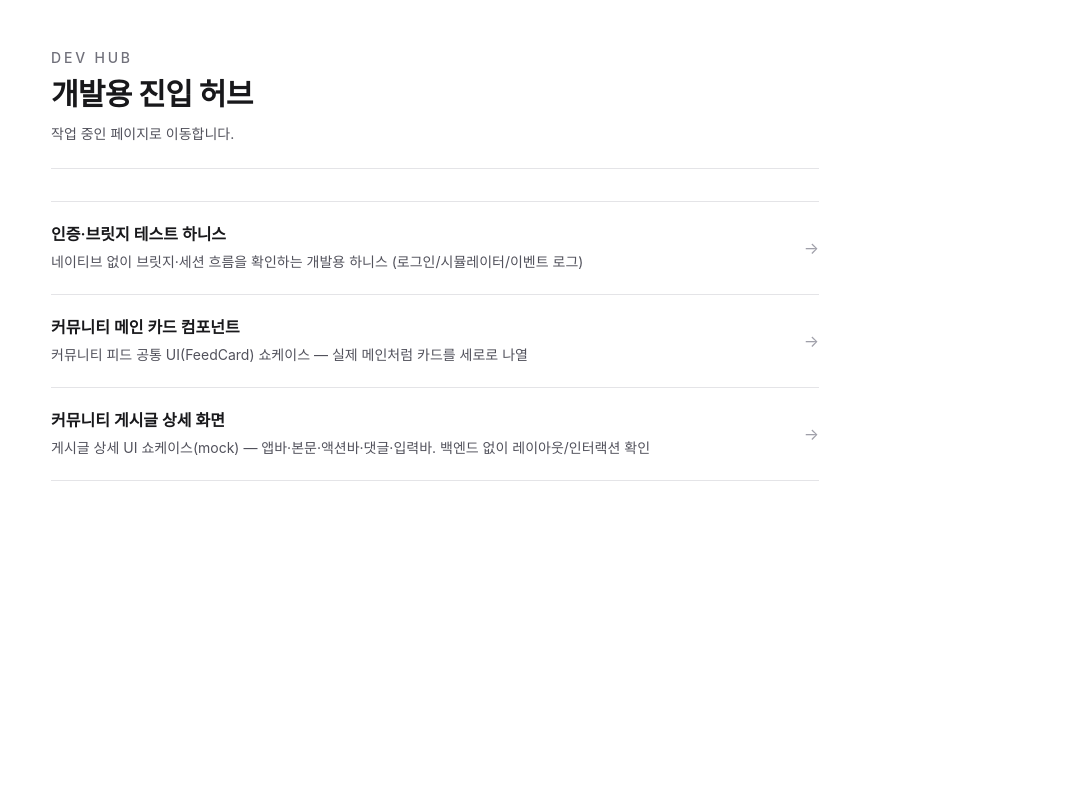
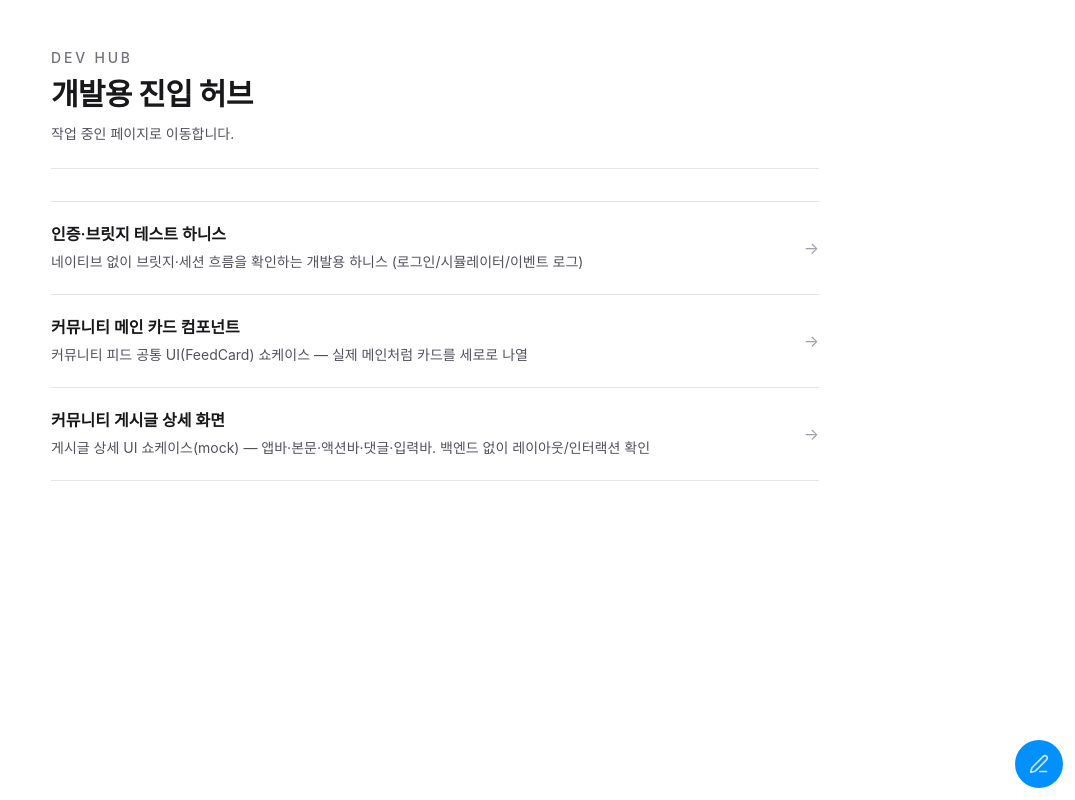
Before and after one commit to jiu-jitsu-org/jiu-jitsu-frontend, a Next.js app in the folder oss-frontend/: page / in a window 1280 px wide. Shown: the whole page, without its empty margins (205-1280 px from the left). Built offline with nearby package versions, Linux system fonts and the light colour scheme; no server answers.

Commit message:
feat(community): 메인 허브에 게시글 작성 FAB 추가
- 우측 하단 고정 FAB(48원형, button/filled) → /community/write 진입
- 작성 진입용 펜 아이콘(EditIcon) 추가

#23

```diff
--- a/oss-frontend/src/app/page.tsx
+++ b/oss-frontend/src/app/page.tsx
@@ -1,4 +1,6 @@
 import Link from "next/link";
+
+import { EditIcon } from "@/shared/ui/icons";
 
 /**
  * 메인 화면(임시): 개발용 진입 허브.
@@ -77,6 +79,16 @@ export default function Home() {
           ))}
         </ul>
       </div>
+
+      {/* 게시글 작성 진입 FAB — 우측 하단 고정(여백 12px). 작성 화면으로 이동.
+          실제 리스트(웹뷰)에선 네이티브 풀스크린 서브뷰로 띄울 수 있으나, 개발 허브에선 웹 라우팅으로 둔다. */}
+      <Link
+        href="/community/write"
+        aria-label="게시글 작성"
+        className="fixed bottom-3 right-3 flex h-12 w-12 items-center justify-center rounded-full bg-button-filled-default-bg text-button-filled-default-text"
+      >
+        <EditIcon size={20} />
+      </Link>
     </main>
   );
 }
--- /dev/null
+++ b/oss-frontend/src/shared/ui/icons/edit-icon.tsx
@@ -0,0 +1,36 @@
+import { DEFAULT_ICON_SIZE, type IconProps } from "./types";
+
+/**
+ * 편집(펜) 아이콘 — 게시글 작성 진입 FAB용 디자인 SVG.
+ *
+ * 원본 색(#FAFAFA) → currentColor로 바꿔 부모의 색 토큰(button-filled-default-text)을 상속한다.
+ * viewBox가 20이라 공통 IconBase(24)를 쓰지 않고 독립 svg로 둔다.
+ */
+export function EditIcon({ size = DEFAULT_ICON_SIZE, ...props }: IconProps) {
+  return (
+    <svg
+      width={size}
+      height={size}
+      viewBox="0 0 20 20"
+      fill="none"
+      xmlns="http://www.w3.org/2000/svg"
+      aria-hidden
+      {...props}
+    >
+      <g opacity="0.8" clipPath="url(#clip0_2235_12483)">
+        <path
+          d="M10.8326 17.4997H17.4993M17.6443 5.67633C18.0849 5.23585 18.3325 4.63839 18.3325 4.01538C18.3326 3.39237 18.0852 2.79484 17.6447 2.35425C17.2042 1.91366 16.6068 1.66609 15.9838 1.66602C15.3607 1.66594 14.7632 1.91335 14.3226 2.35383L3.20096 13.478C3.00748 13.6709 2.86439 13.9084 2.78429 14.1697L1.68346 17.7963C1.66192 17.8684 1.6603 17.945 1.67875 18.0179C1.69721 18.0908 1.73506 18.1574 1.78829 18.2105C1.84152 18.2636 1.90814 18.3014 1.98109 18.3197C2.05404 18.3381 2.13059 18.3363 2.20263 18.3147L5.83013 17.2147C6.0911 17.1353 6.32861 16.9931 6.52179 16.8005L17.6443 5.67633Z"
+          stroke="currentColor"
+          strokeWidth={1.66667}
+          strokeLinecap="round"
+          strokeLinejoin="round"
+        />
+      </g>
+      <defs>
+        <clipPath id="clip0_2235_12483">
+          <rect width="20" height="20" fill="white" />
+        </clipPath>
+      </defs>
+    </svg>
+  );
+}
--- a/oss-frontend/src/shared/ui/icons/index.ts
+++ b/oss-frontend/src/shared/ui/icons/index.ts
@@ -12,3 +12,4 @@ export { BellOffIcon } from "./bell-off-icon";
 export { MoreVerticalIcon } from "./more-vertical-icon";
 export { ShareIcon } from "./share-icon";
 export { ChevronDownIcon } from "./chevron-down-icon";
+export { EditIcon } from "./edit-icon";
```
